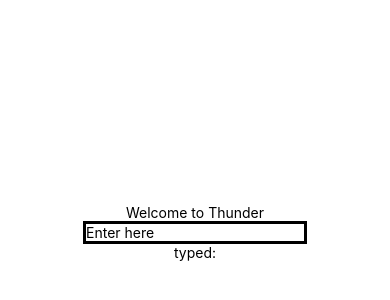
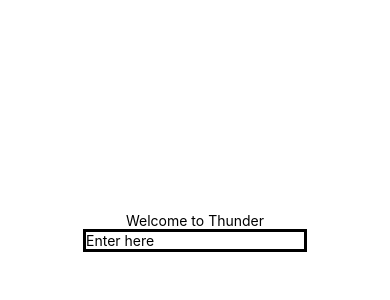
Before and after one commit to Spec-DY/react-native-project, a React Native app: screen / in a window 390 px wide. Shown: the part 190-490 px from the top of the page. Built offline with nearby package versions, Linux system fonts and the light colour scheme.

Commit message:
Add Input component

```diff
--- a/App.js
+++ b/App.js
@@ -2,27 +2,15 @@ import { StatusBar } from 'expo-status-bar';
 import { StyleSheet, Text, TextInput, View } from 'react-native';
 import Header from "./components/Header.js";
 import { useState } from 'react';
+import Input from "./components/Input.js";
 
 export default function App() {
-  const [text, setText] = useState('')
   return (
     <View style={styles.container}>
       <Header name = "Thunder" />
-        <TextInput
-          style = {{borderWidth: 3}}
-          autoCorrect={true}
-          placeholder='Enter here'
-          onChangeText={(changedText) => {
-            setText(changedText);
-            console.log("1");
-          }}
-          value={text}
-          keyboardType='default'/>
       <StatusBar style="auto" />
-
-      <Text>
-        typed:{text}
-      </Text>
+      <Input/>
+      {/* <Text>typed:{text}</Text> */}
     </View>
 
   );
--- /dev/null
+++ b/components/Input.js
@@ -0,0 +1,19 @@
+import { useState } from "react";
+import { TextInput } from "react-native";
+
+const Input = () => {
+    const [text, setText] = useState('')
+    return(
+        <TextInput
+            style = {{borderWidth: 3}}
+            autoCorrect={true}
+            placeholder='Enter here'
+            onChangeText={(changedText) => {
+            setText(changedText);
+            }}
+            value={text}
+            keyboardType='default'/>
+    )
+}
+
+export default Input;
```
